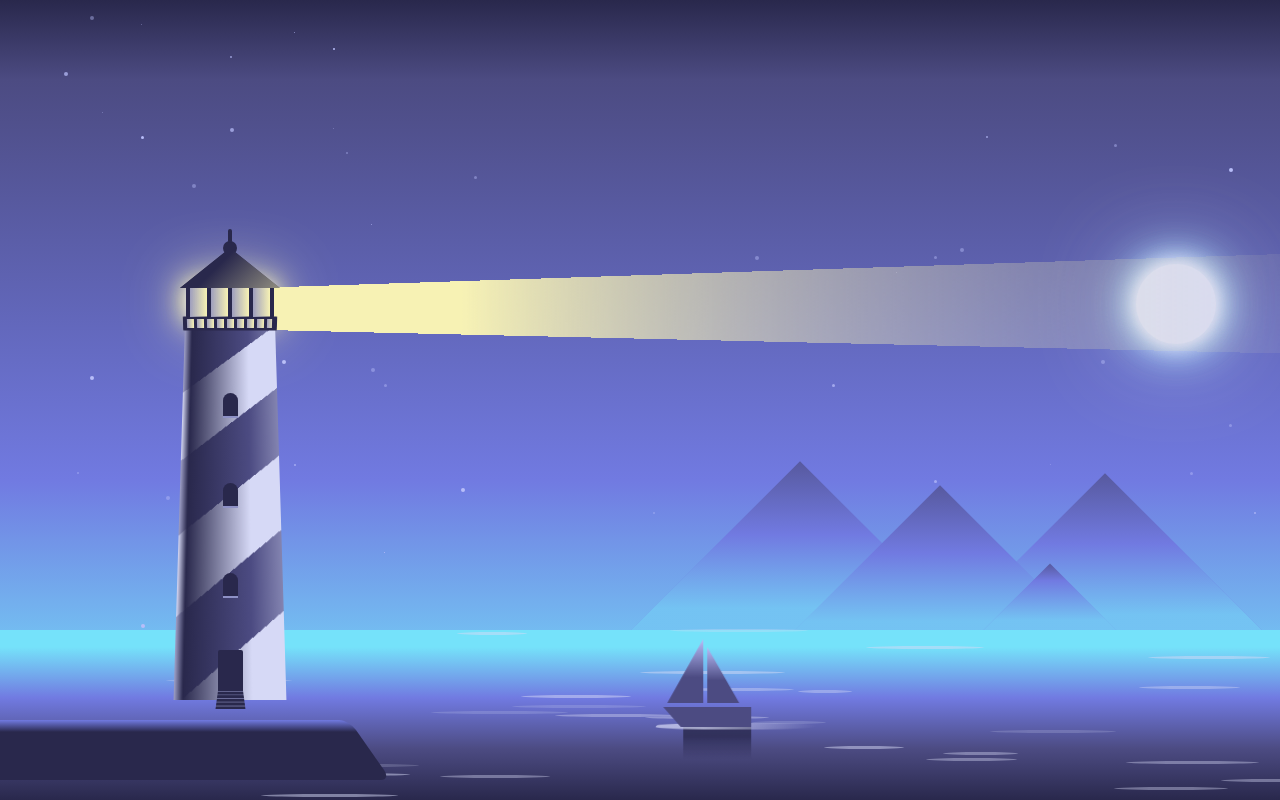
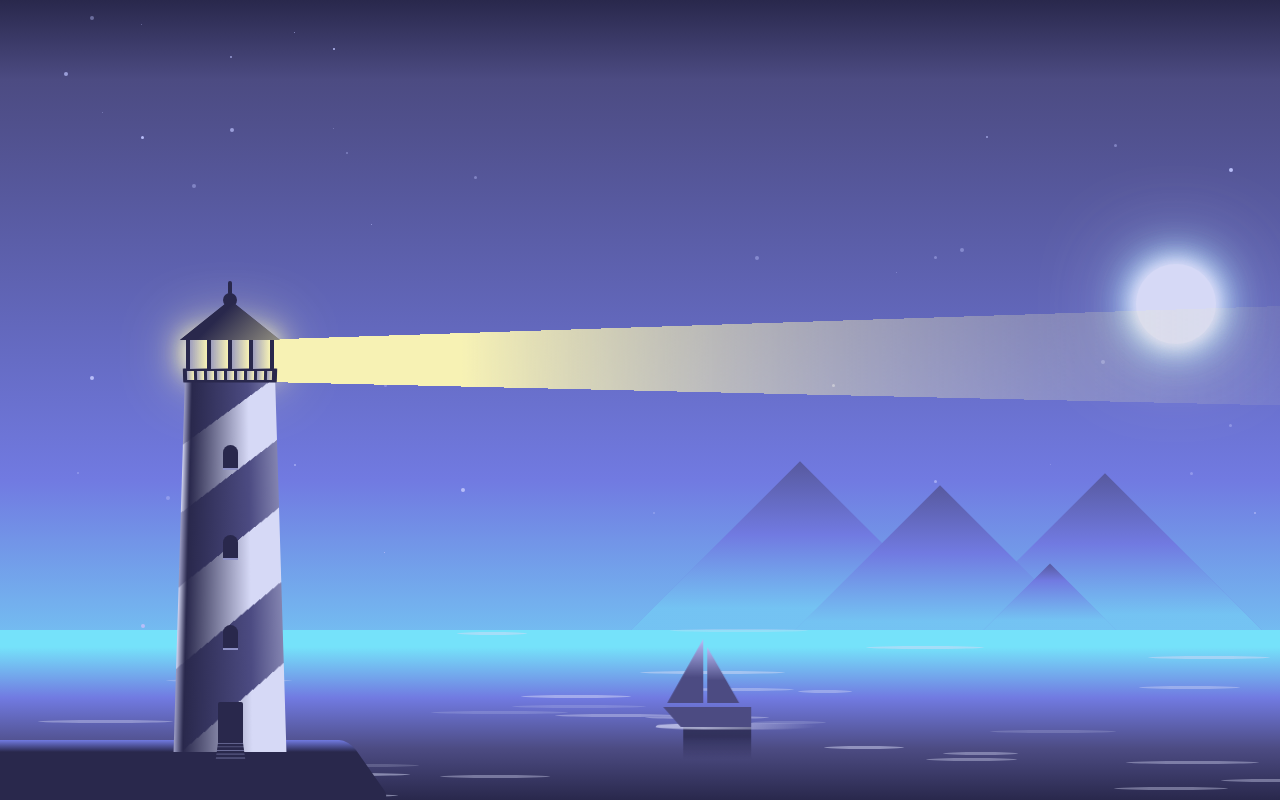
Before and after one commit to manishrane060490/scholar-shark-website, a React (Create React App) app: page / in a window 1280 px wide. Built offline with nearby package versions, Linux system fonts and the light colour scheme.

Commit message:
Update index.css

```diff
--- a/src/Components/Lighthouse/index.css
+++ b/src/Components/Lighthouse/index.css
@@ -895,7 +895,7 @@ html {
   width: 400px;
   height: 60px;
   left: -30px;
-  top: 90vh;
+  top: calc(100vh - 60px);
   background-image: linear-gradient(to top, #29284c 80%, #717ae1 100%);
   transform: skewX(35deg);
   border-radius: 10px;
@@ -904,7 +904,7 @@ html {
 .lighthouse-holder {
   height: 400px;
   width: 100px;
-  top: 36vh;
+  top: calc(100vh - 460px);
   left: 180px;
 }
 
```
